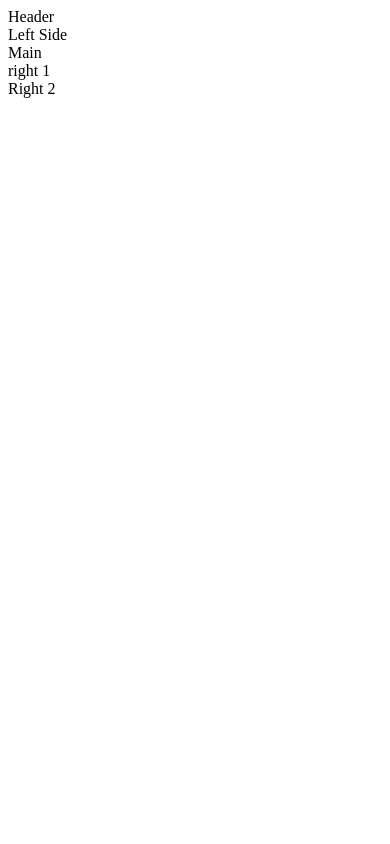
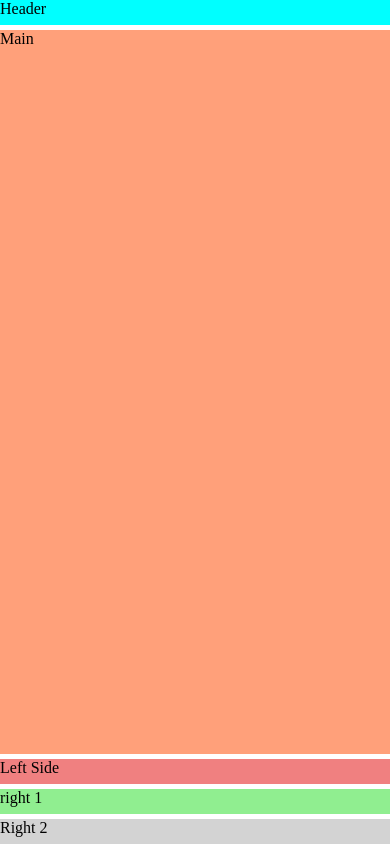
Before and after one commit to Tijanif/boolean-uk-html-popular-page-layouts, a website: page gmail/index.html in a window 390 px wide. Drawn offline with Linux system fonts and the light colour scheme.

Commit message:
Updated gmail page and start with discord

```diff
--- a/gmail/style.css
+++ b/gmail/style.css
@@ -0,0 +1,69 @@
+* {
+  margin: 0;
+  padding: 0;
+  box-sizing: border-box;
+}
+
+.container {
+  display: grid;
+  grid-gap: 10px;
+  width: 100vw;
+  height: 100vh;
+  grid-template:
+    "header header header header" 25px
+    "left-side main right1 right2" /
+    0.5fr 1fr 0.5fr 0.1fr;
+}
+
+.header {
+  background-color: aqua;
+  grid-area: header;
+}
+.left-side {
+  background-color: lightcoral;
+  grid-area: left-side;
+}
+.main {
+  background-color: lightsalmon;
+  grid-area: main;
+}
+.right1 {
+  background-color: lightgreen;
+  grid-area: right1;
+}
+.right2 {
+  background-color: lightgrey;
+  grid-area: right2;
+}
+
+/* Ipad */
+@media screen and (max-width: 1024px) {
+  .container {
+    display: grid;
+    grid-gap: 10px;
+    /* width: 100vw; */
+    height: 100vh;
+    grid-template:
+      "header header header" 25px
+      "left-side main right1"
+      "right2 right2 right2" 25px/
+      0.5fr 1fr 0.5fr;
+  }
+}
+
+/* Iphone */
+
+@media screen and (max-width: 500px) {
+  .container {
+    display: grid;
+    grid-gap: 5px;
+    width: 100vw;
+    height: 100vh;
+    grid-template:
+      "header" 25px
+      "main"
+      "left-side" 25px
+      "right1" 25px
+      "right2 " 25px;
+  }
+}
```
Also changed, not shown: LinkedIn/index.html (+1 -1 lines), discord/index.html (added, +18 -0 lines), discord/style.css (added).
